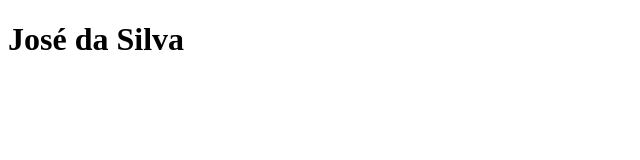
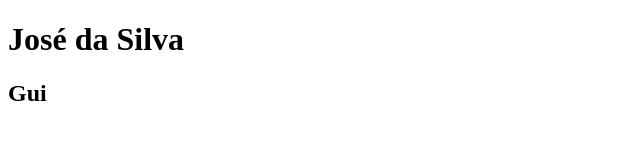
Before and after one commit to Guiii011/aulasIOSgui, a plain HTML site: page 01HTML/html/Aula01/index.html in a window 1280 px wide. Shown: the full height of the page, 0-640 px from the left. Drawn offline with Linux system fonts and the light colour scheme.

Commit message:
aulas de programação

```diff
--- a/01HTML/html/Aula01/index.html
+++ b/01HTML/html/Aula01/index.html
@@ -7,5 +7,6 @@
 </head>
 <body>
     <h1>José da Silva</h1>
+    <h2>Gui</h2>
 </body>
 </html>
```
